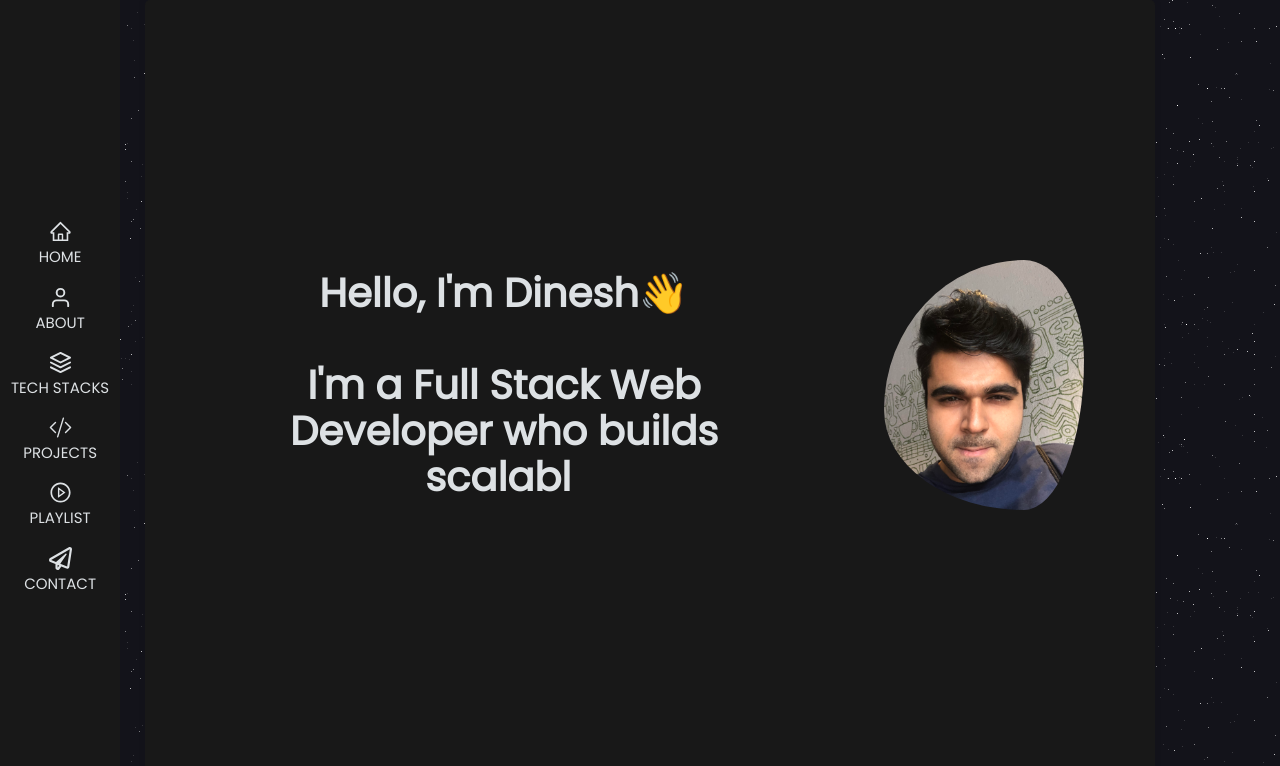
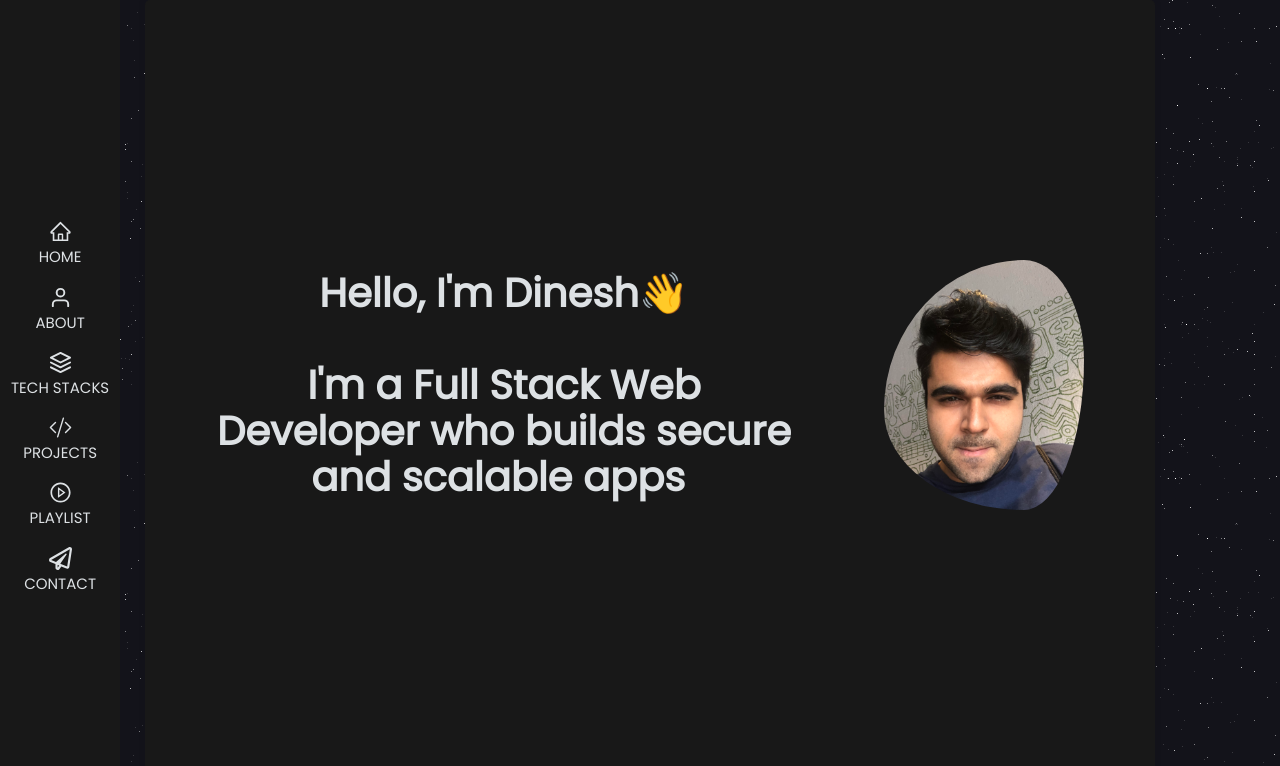
Before and after one commit to DineshS92/portfolio, a Gatsby site: page / in a window 1280 px wide. Shown: the top 766 px of the page. Built offline with nearby package versions, Linux system fonts and the light colour scheme; Gatsby itself is replaced by a stand-in of ours.

Commit message:
styling changes to play page and change data.json

```diff
--- a/src/data/data.json
+++ b/src/data/data.json
@@ -10,7 +10,7 @@
   {
     "headline": "Hello, I'm Dinesh",
     "headline1": "I'm a Full Stack Web Developer who",
-    "typical": ["builds scalable apps", "builds secure apps", "enjoys solving problems", "understands the big picture"]
+    "typical": ["builds secure and scalable apps", "enjoys solving problems", "understands the big picture"]
   },
   {
     "playheadline": "Treat Yourself to some Live",
--- a/src/pages/index.js
+++ b/src/pages/index.js
@@ -54,7 +54,7 @@ export default function Home({data}) {
           {data.allDataJson.nodes[1].headline}<span>👋</span><br/><br/>
           {data.allDataJson.nodes[1].headline1}{' '}
           <Typical
-            steps={[data.allDataJson.nodes[1].typical[0], 3500, data.allDataJson.nodes[1].typical[1], 3500, data.allDataJson.nodes[1].typical[2], 3500, data.allDataJson.nodes[1].typical[3], 3500]}
+            steps={[data.allDataJson.nodes[1].typical[0], 3500, data.allDataJson.nodes[1].typical[1], 3500, data.allDataJson.nodes[1].typical[2], 3500]}
             loop={Infinity}
             wrapper='span'
             />
--- a/src/pages/play.js
+++ b/src/pages/play.js
@@ -6,6 +6,9 @@
 const PlayStyled = styled.div`
   display: flex;
   flex-direction: column;
+  p {
+    font-weight: 100;
+  }
 `;
 
 const HeaderStyles = styled.h1`
```
